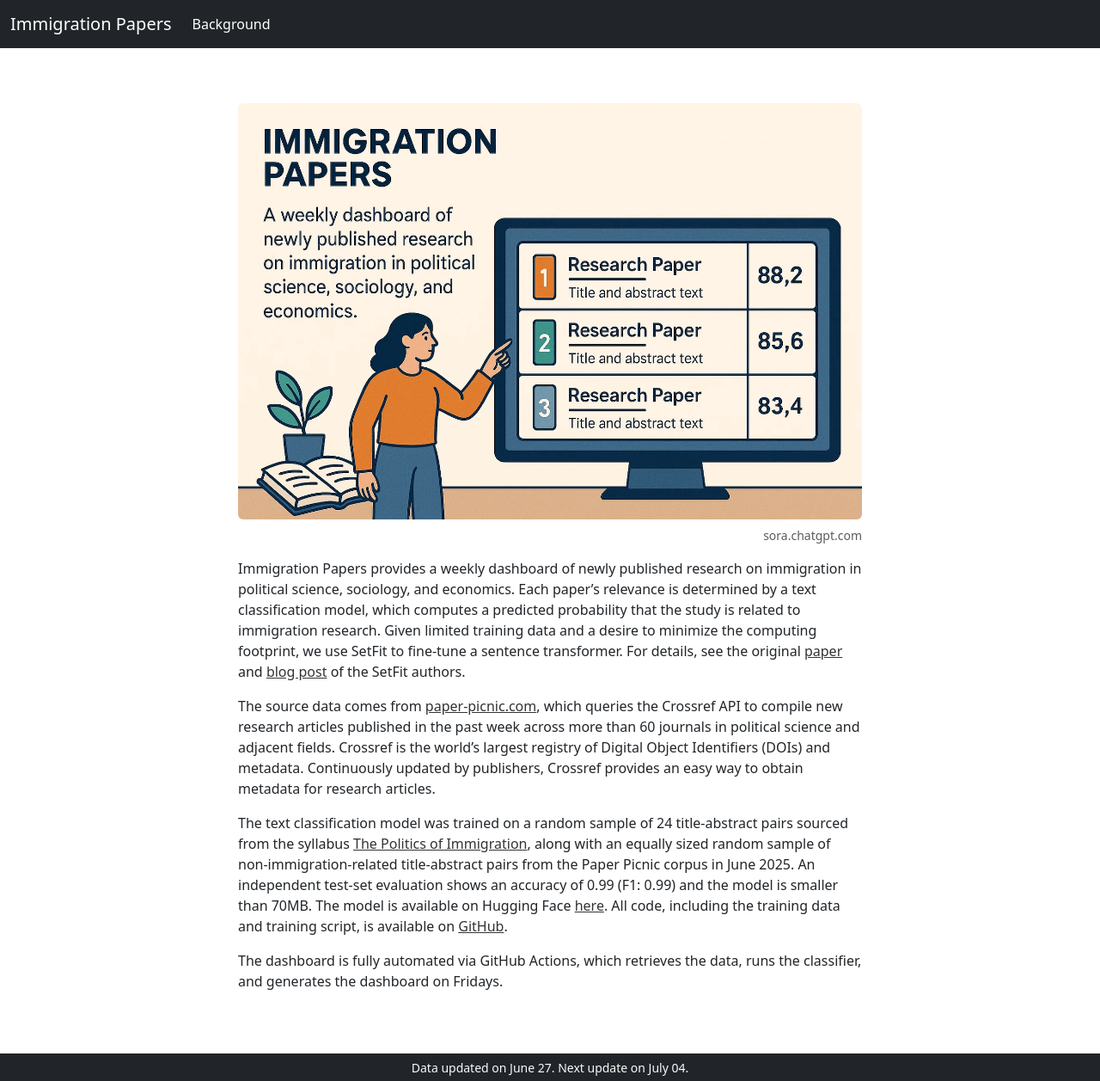
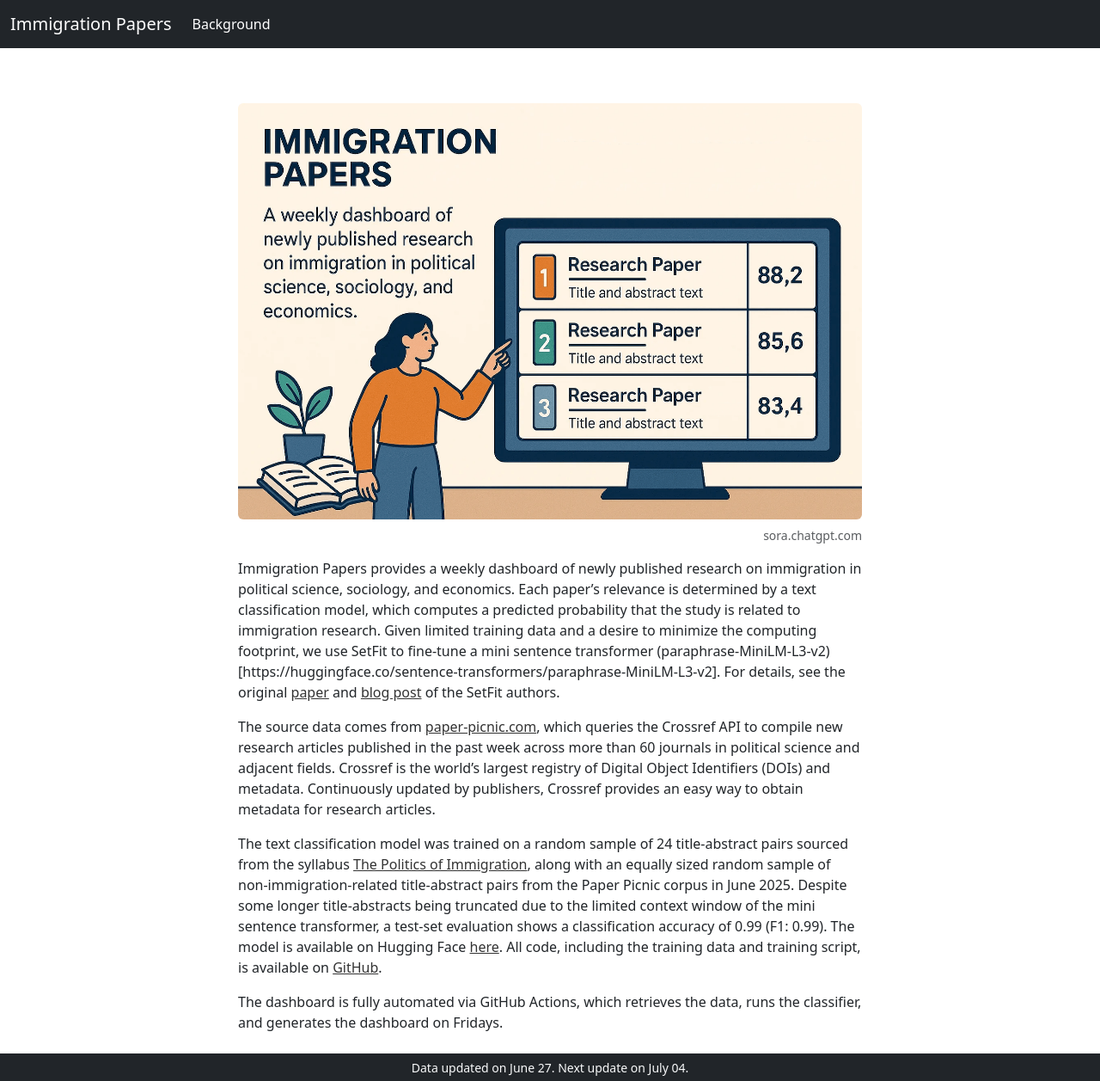
Before and after one commit to sumtxt/immigration-papers, a Jekyll site: the page built from background.md, in a window 1280 px wide and 1257 px high. Shown: the whole window at 86% size. Built offline with Jekyll 4.4.1, drawn with Linux system fonts in a browser that asks for light colours.

Commit message:
refined.

```diff
--- a/background.md
+++ b/background.md
@@ -4,10 +4,10 @@
 image: "./assets/img/figure.png"
 ---
 
-Immigration Papers provides a weekly dashboard of newly published research on immigration in political science, sociology, and economics. Each paper's relevance is determined by a text classification model, which computes a predicted probability that the study is related to immigration research. Given limited training data and a desire to minimize the computing footprint, we use SetFit to fine-tune a sentence transformer. For details, see the original [paper](https://arxiv.org/abs/2209.11055) and [blog post](https://huggingface.co/blog/setfit) of the SetFit authors.
+Immigration Papers provides a weekly dashboard of newly published research on immigration in political science, sociology, and economics. Each paper's relevance is determined by a text classification model, which computes a predicted probability that the study is related to immigration research. Given limited training data and a desire to minimize the computing footprint, we use SetFit to fine-tune a mini sentence transformer (paraphrase-MiniLM-L3-v2)[https://huggingface.co/sentence-transformers/paraphrase-MiniLM-L3-v2]. For details, see the original [paper](https://arxiv.org/abs/2209.11055) and [blog post](https://huggingface.co/blog/setfit) of the SetFit authors.
 
 The source data comes from [paper-picnic.com](https://paper-picnic.com/), which queries the Crossref API to compile new research articles published in the past week across more than 60 journals in political science and adjacent fields. Crossref is the world’s largest registry of Digital Object Identifiers (DOIs) and metadata. Continuously updated by publishers, Crossref provides an easy way to obtain metadata for research articles.
 
-The text classification model was trained on a random sample of 24 title-abstract pairs sourced from the syllabus [The Politics of Immigration](https://www.moritz-marbach.com/assets/download/Marbach_Bush689.pdf), along with an equally sized random sample of non-immigration-related title-abstract pairs from the Paper Picnic corpus in June 2025. An independent test-set evaluation shows an accuracy of 0.99 (F1: 0.99) and the model is smaller than 70MB. The model is available on Hugging Face [here](https://huggingface.co/mmarbach/paraphrase-MiniLM-L3-v2_immig). All code, including the training data and training script, is available on [GitHub](https://github.com/sumtxt/immigration-papers).
+The text classification model was trained on a random sample of 24 title-abstract pairs sourced from the syllabus [The Politics of Immigration](https://www.moritz-marbach.com/assets/download/Marbach_Bush689.pdf), along with an equally sized random sample of non-immigration-related title-abstract pairs from the Paper Picnic corpus in June 2025. Despite some longer title-abstracts being truncated due to the limited context window of the mini sentence transformer, a test-set evaluation shows a classification accuracy of 0.99 (F1: 0.99). The model is available on Hugging Face [here](https://huggingface.co/mmarbach/paraphrase-MiniLM-L3-v2_immig). All code, including the training data and training script, is available on [GitHub](https://github.com/sumtxt/immigration-papers).
 
 The dashboard is fully automated via GitHub Actions, which retrieves the data, runs the classifier, and generates the dashboard on Fridays.
```
